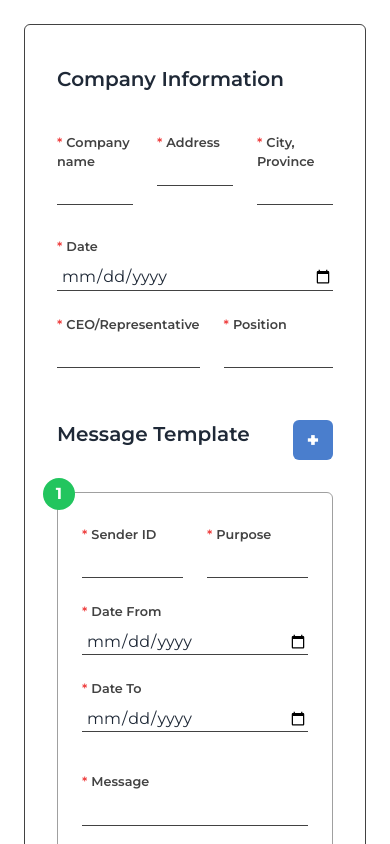
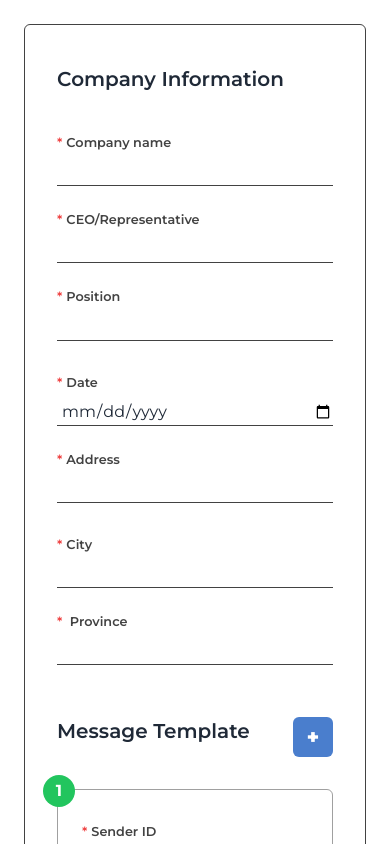
Before and after one commit to DoDongssss/SMS-Eulap-Blast, a Vue app: page /loa in a window 390 px wide. Shown: the top 844 px of the page. Built offline with nearby package versions, Linux system fonts and the light colour scheme.

Commit message:
fixed the address and fixed responsive.

```diff
--- a/src/views/LOA.vue
+++ b/src/views/LOA.vue
@@ -5,10 +5,10 @@
          class="flex flex-col gap-8 rounded-md border border-default px-8 py-10"
          @submit.prevent="handleGenerate"
       >
-         <div class="flex flex-col gap-8">
+         <div class="flex flex-col flex-wrap gap-8">
             <h1 class="text-xl font-semibold">Company Information</h1>
             <div class="mt-2 flex flex-wrap gap-6">
-               <div class="flex flex-1 flex-col">
+               <div class="flex min-w-[275px] flex-1 flex-col">
                   <span class="text-[.8rem] font-semibold text-default"
                      ><span class="mr-1 text-red-500">*</span>Company name</span
                   >
@@ -19,43 +19,7 @@
                      required
                   />
                </div>
-               <div class="flex flex-1 flex-col">
-                  <span class="text-[.8rem] font-semibold text-default"
-                     ><span class="mr-1 text-red-500">*</span>Address</span
-                  >
-                  <input
-                     v-model="companyData.city"
-                     type="text"
-                     class="mt-2 h-[26px] w-full border-0 border-b border-default pl-1 focus:border-primary focus:outline-none"
-                     required
-                  />
-               </div>
-               <div class="flex flex-1 flex-col">
-                  <span class="text-[.8rem] font-semibold text-default"
-                     ><span class="mr-1 text-red-500">*</span>City,
-                     Province</span
-                  >
-                  <input
-                     v-model="companyData.province"
-                     type="text"
-                     class="mt-2 h-[26px] w-full border-0 border-b border-default pl-1 focus:border-primary focus:outline-none"
-                     required
-                  />
-               </div>
-            </div>
-            <div class="flex flex-wrap gap-6">
-               <div class="flex flex-1 flex-col">
-                  <span class="text-[.8rem] font-semibold text-default"
-                     ><span class="mr-1 text-red-500">*</span>Date</span
-                  >
-                  <input
-                     v-model="companyData.date"
-                     type="date"
-                     class="mt-2 h-[26px] w-full border-0 border-b border-default pl-1 focus:border-primary focus:outline-none"
-                     required
-                  />
-               </div>
-               <div class="flex flex-1 flex-col">
+               <div class="flex min-w-[275px] flex-1 flex-col">
                   <span class="text-[.8rem] font-semibold text-default"
                      ><span class="mr-1 text-red-500">*</span
                      >CEO/Representative</span
@@ -67,12 +31,60 @@
                      required
                   />
                </div>
-               <div class="flex flex-1 flex-col">
+               <div class="flex min-w-[275px] flex-1 flex-col">
                   <span class="text-[.8rem] font-semibold text-default"
                      ><span class="mr-1 text-red-500">*</span>Position</span
                   >
                   <input
                      v-model="companyData.position"
+                     type="text"
+                     class="mt-2 h-[26px] w-full border-0 border-b border-default pl-1 focus:border-primary focus:outline-none"
+                     required
+                  />
+               </div>
+            </div>
+            <div class="flex flex-wrap gap-6">
+               <div class="flex min-w-[275px] flex-1 basis-[30%] flex-col">
+                  <span class="text-[.8rem] font-semibold text-default"
+                     ><span class="mr-1 text-red-500">*</span>Date</span
+                  >
+                  <input
+                     v-model="companyData.date"
+                     type="date"
+                     class="mt-2 h-[26px] w-full border-0 border-b border-default pl-1 focus:border-primary focus:outline-none"
+                     required
+                  />
+               </div>
+               <div class="flex min-w-[275px] flex-1 basis-[70%] flex-col">
+                  <span class="text-[.8rem] font-semibold text-default"
+                     ><span class="mr-1 text-red-500">*</span>Address</span
+                  >
+                  <input
+                     v-model="companyData.address"
+                     type="text"
+                     class="mt-2 h-[26px] w-full border-0 border-b border-default pl-1 focus:border-primary focus:outline-none"
+                     required
+                  />
+               </div>
+            </div>
+            <div class="flex flex-wrap gap-6">
+               <div class="flex min-w-[275px] flex-1 flex-col">
+                  <span class="text-[.8rem] font-semibold text-default"
+                     ><span class="mr-1 text-red-500">*</span>City</span
+                  >
+                  <input
+                     v-model="companyData.city"
+                     type="text"
+                     class="mt-2 h-[26px] w-full border-0 border-b border-default pl-1 focus:border-primary focus:outline-none"
+                     required
+                  />
+               </div>
+               <div class="flex min-w-[275px] flex-1 flex-col">
+                  <span class="text-[.8rem] font-semibold text-default"
+                     ><span class="mr-1 text-red-500">*</span> Province</span
+                  >
+                  <input
+                     v-model="companyData.province"
                      type="text"
                      class="mt-2 h-[26px] w-full border-0 border-b border-default pl-1 focus:border-primary focus:outline-none"
                      required
@@ -92,7 +104,10 @@
                   +
                </button>
             </div>
-            <div v-for="(data, key) in messageTemplateData" class="flex gap-2">
+            <div
+               v-for="(data, key) in messageTemplateData"
+               class="flex flex-wrap gap-2"
+            >
                <div
                   class="relative flex flex-1 flex-col gap-8 rounded-md border border-default/50 p-6"
                >
@@ -101,19 +116,20 @@
                      >{{ key + 1 }}</span
                   >
                   <div class="mt-2 flex flex-wrap gap-6">
-                     <div class="flex flex-1 flex-col">
+                     <div class="flex min-w-[175px] flex-1 flex-col">
                         <span class="text-[.8rem] font-semibold text-default"
                            ><span class="mr-1 text-red-500">*</span>Sender
                            ID</span
                         >
                         <input
+                           maxlength="11"
                            v-model="data.sender_id"
                            type="text"
                            class="mt-2 h-[26px] w-full border-0 border-b border-default pl-1 focus:border-primary focus:outline-none"
                            required
                         />
                      </div>
-                     <div class="flex flex-1 flex-col">
+                     <div class="flex min-w-[175px] flex-1 flex-col">
                         <span class="text-[.8rem] font-semibold text-default"
                            ><span class="mr-1 text-red-500">*</span
                            >Purpose</span
@@ -125,7 +141,7 @@
                            required
                         />
                      </div>
-                     <div class="flex flex-1 flex-col">
+                     <div class="flex min-w-[175px] flex-1 flex-col">
                         <span class="text-[.8rem] font-semibold text-default"
                            ><span class="mr-1 text-red-500">*</span>Date
                            From</span
@@ -137,7 +153,7 @@
                            required
                         />
                      </div>
-                     <div class="flex flex-1 flex-col">
+                     <div class="flex min-w-[175px] flex-1 flex-col">
                         <span class="text-[.8rem] font-semibold text-default"
                            ><span class="mr-1 text-red-500">*</span>Date
                            To</span
@@ -233,6 +249,7 @@ export default {
       const companyData = ref({
          name: null,
          city: null,
+         address: null,
          province: null,
          date: null,
          CEO: null,
--- a/src/views/LOA_print.vue
+++ b/src/views/LOA_print.vue
@@ -44,8 +44,8 @@
          <div class="subpage">
             <div class="flex flex-col font-bold">
                <p>{{ companyData.name }}</p>
-               <p>{{ companyData.city }}</p>
-               <p>{{ companyData.province }}</p>
+               <p>{{ companyData.address }}</p>
+               <p>{{ companyData.province + ',' + companyData.province }}</p>
             </div>
             <h1 class="mt-[1cm] text-center text-[12pt] font-bold">
                Letter of Authorization
@@ -181,11 +181,11 @@
                <div
                   class="relative flex w-[200px] flex-col border-t border-black font-bold"
                >
-                  <div class="absolute left-0 right-0 top-[-170px]">
+                  <div class="absolute left-[-100px] top-[-220px]">
                      <img
                         src="/images/signature.png"
                         alt=""
-                        class="scale-[.6]"
+                        class="scale-[.4]"
                      />
                   </div>
                   <h1>Lemuel Javellana</h1>
@@ -193,10 +193,12 @@
                   <h1>Eulap Software Solutions</h1>
                </div>
             </div>
-            <span
-               class="mt-[1.5cm] flex w-fit border-b border-black text-center font-bold"
-               >Annex A: Message Template</span
-            >
+            <div class="flex items-center justify-center">
+               <span
+                  class="mt-[1.5cm] flex w-fit border-b border-black text-center font-bold"
+                  >Annex A: Message Template</span
+               >
+            </div>
             <!-- table -->
             <div class="mt-[1cm] overflow-x-auto">
                <table width="100%">
```
